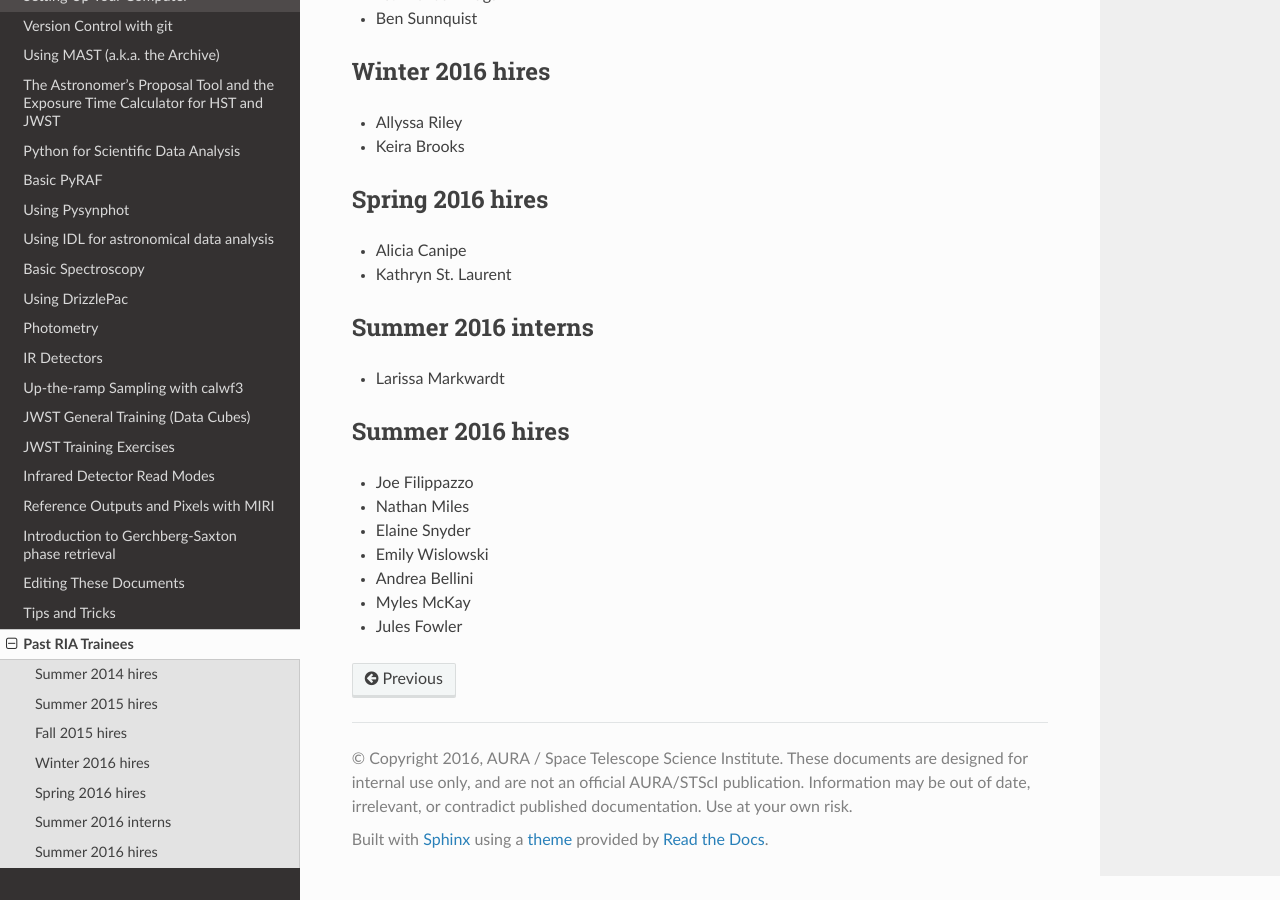
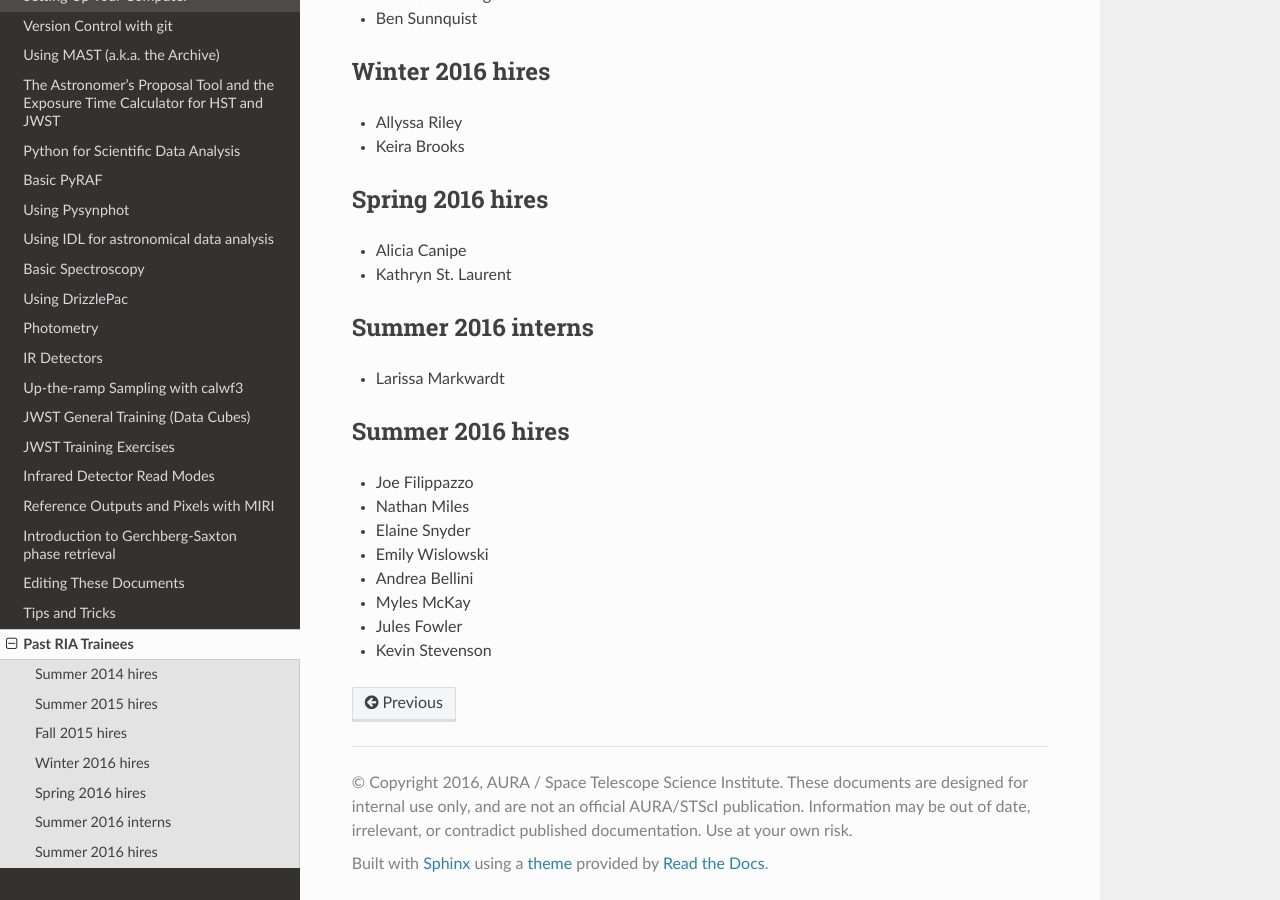
Before and after one commit to staceybright/training-library, a Sphinx documentation site: the page built from source/trainees.txt, in a window 1280 px wide and 900 px high, scrolled down 801 px. Built offline with Sphinx 7.4.7 and the Read the Docs theme 2.0.0, drawn with Linux system fonts in a browser that asks for light colours.

Commit message:
Added my name to Trainees.txt

```diff
--- a/source/trainees.txt
+++ b/source/trainees.txt
@@ -60,3 +60,4 @@ Summer 2016 hires
 * Andrea Bellini
 * Myles McKay
 * Jules Fowler
+* Kevin Stevenson
```
